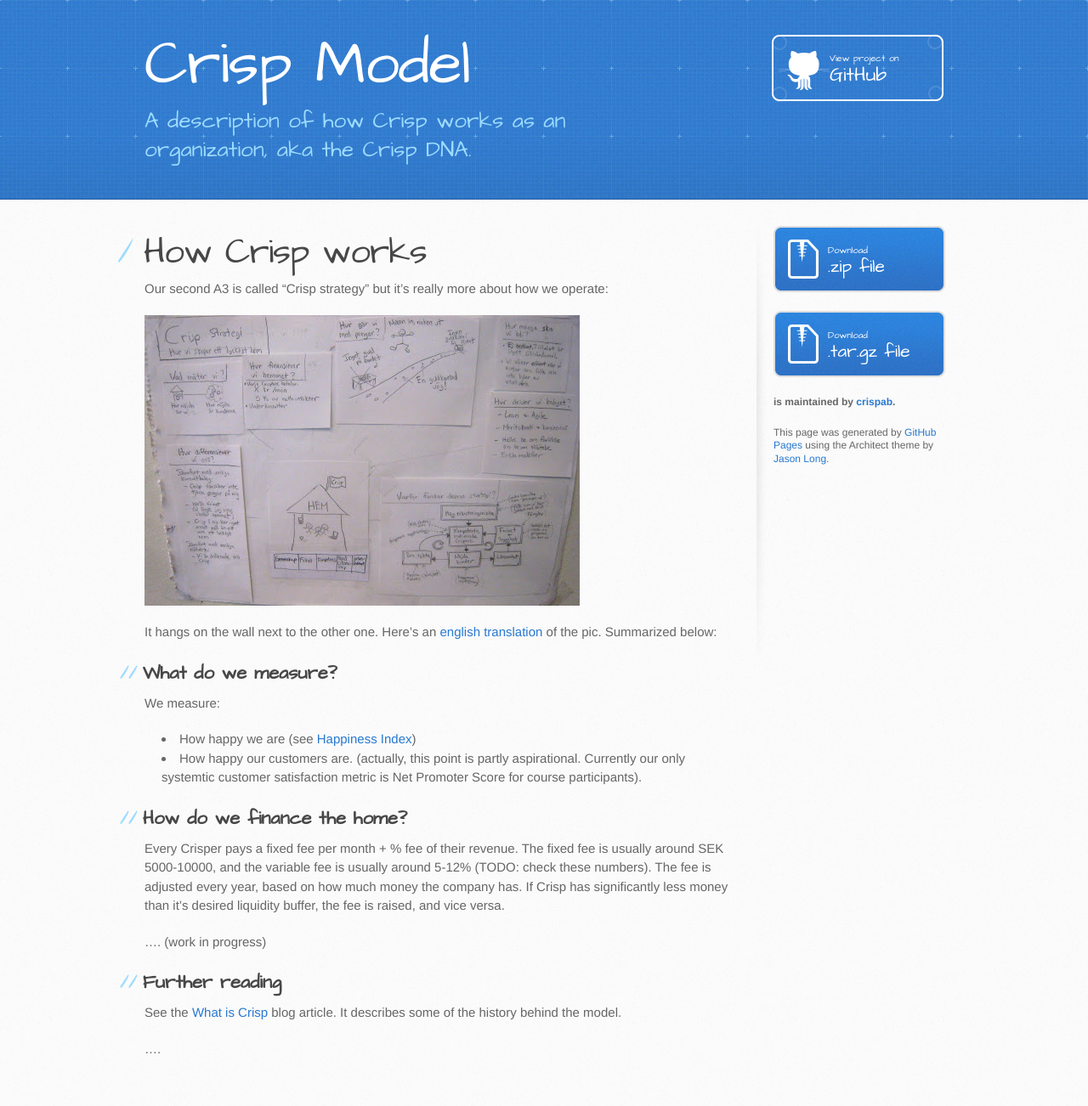
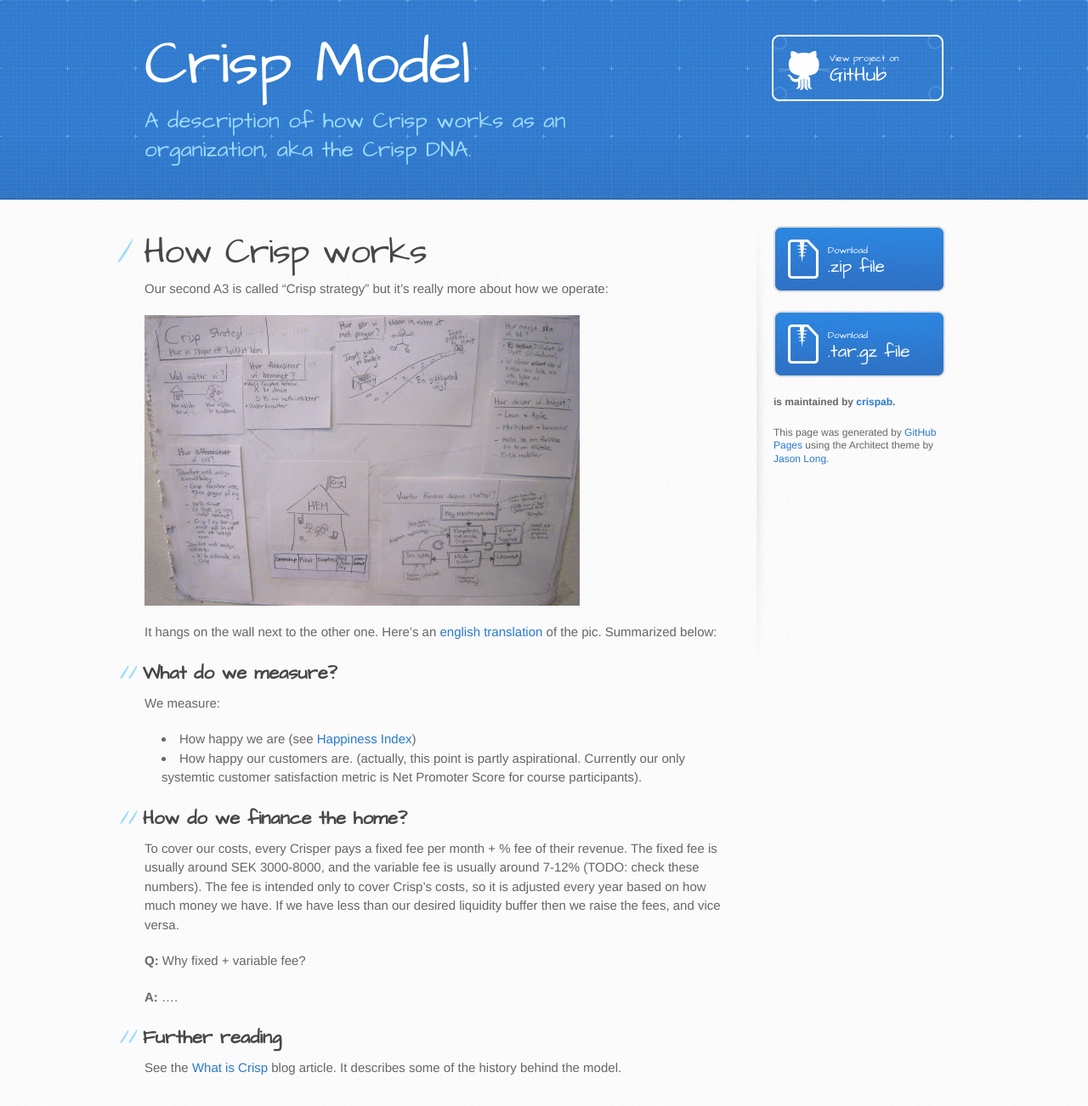
Before and after one commit to crispab/crisp-dna, a Jekyll site: the page built from _docs/how-crisp-works.md, in a window 1280 px wide, cut to the strip 0-1302 px from the top of the page. Shown: the whole strip at 85% size. Built offline with Jekyll 4.4.1, drawn with Linux system fonts in a browser that asks for light colours.

Commit message:
minor edits

```diff
--- a/_docs/how-crisp-works.md
+++ b/_docs/how-crisp-works.md
@@ -19,14 +19,12 @@
 
 ## How do we finance the home?
 
-Every Crisper pays a fixed fee per month + % fee of their revenue. The fixed fee is usually around SEK 5000-10000, and the variable fee is usually around 5-12% (TODO: check these numbers). The fee is adjusted every year, based on how much money the company has. If Crisp has significantly less money than it's desired liquidity buffer, the fee is raised, and vice versa.
+To cover our costs, every Crisper pays a fixed fee per month + % fee of their revenue. The fixed fee is usually around SEK 3000-8000, and the variable fee is usually around 7-12% (TODO: check these numbers). The fee is intended only to cover Crisp's costs, so it is adjusted every year based on how much money we have. If we have less than our desired liquidity buffer then we raise the fees, and vice versa.
 
-.... (work in progress)
+**Q:** Why fixed + variable fee?
+
+**A:** ....
 
 
-Further reading
-----------------
+##Further reading
 See the [What is Crisp](http://blog.crisp.se/2010/05/08/henrikkniberg/1273272420000) blog article. It describes some of the history behind the model.
-
-
-....
```
Also changed, not shown: _docs/index.md (+8 -3 lines).
